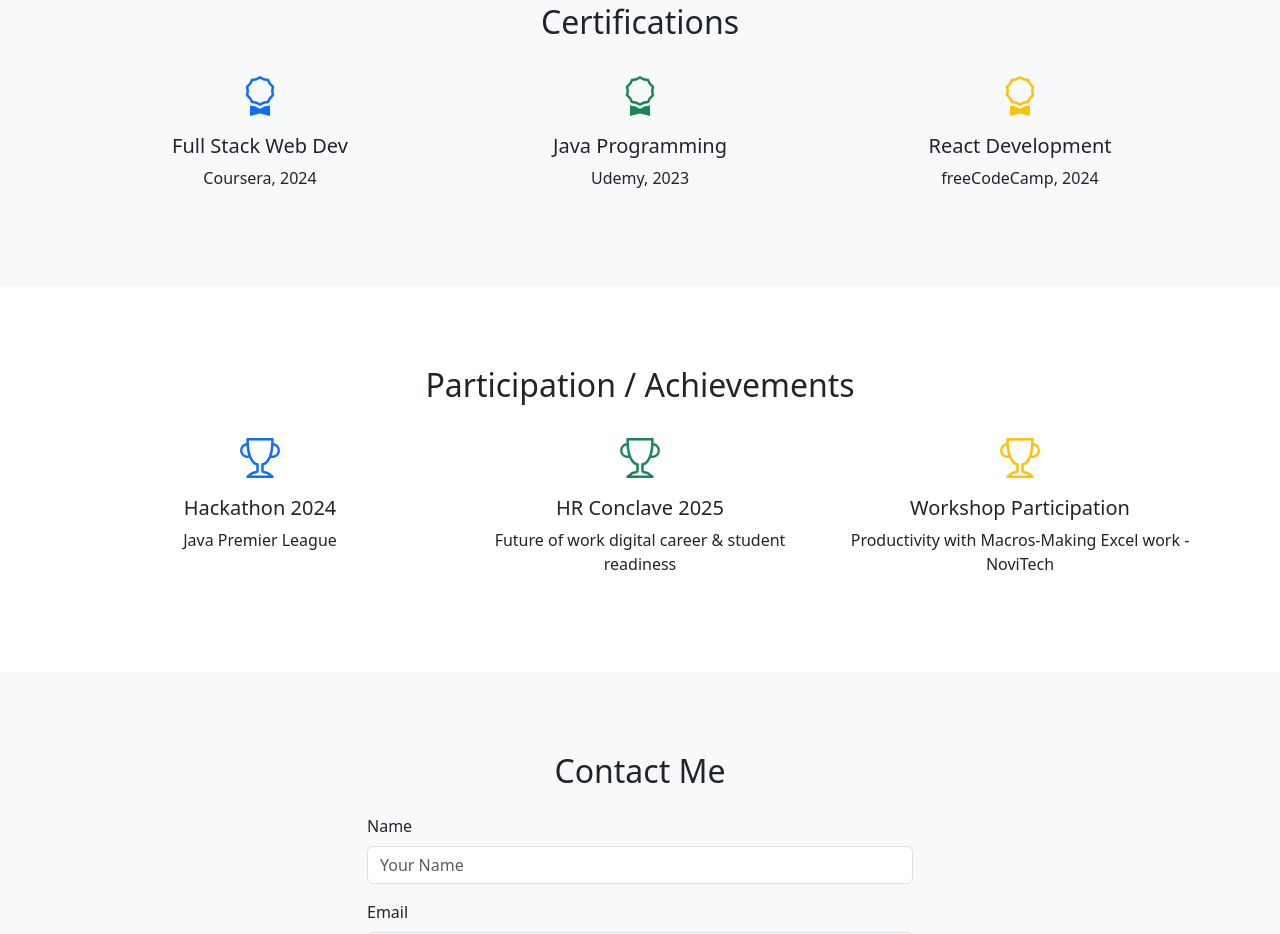
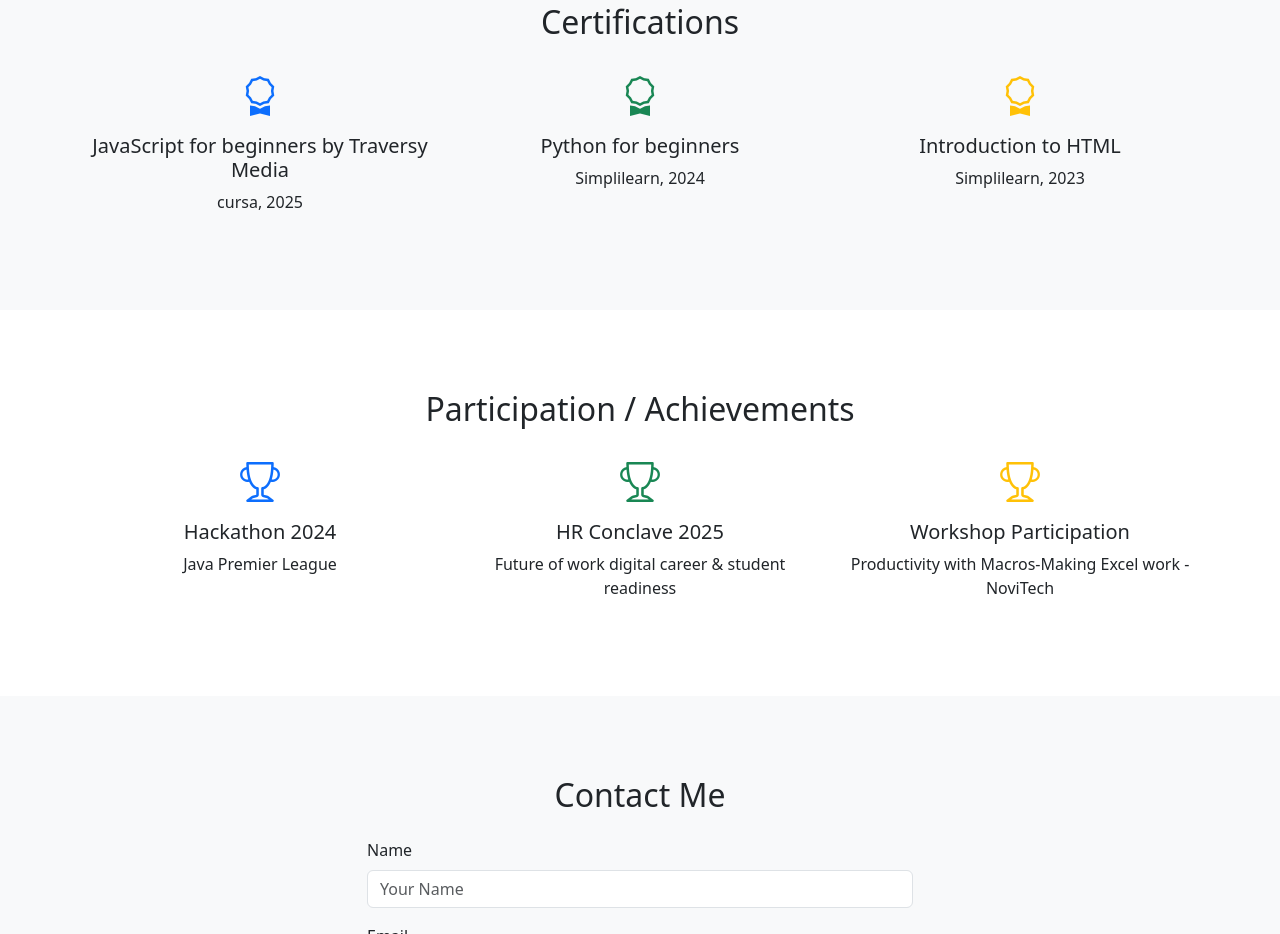
Before and after one commit to 23CABVIJAYADHARSHINIK/portfolio, a plain HTML site: page index.html in a window 1280 px wide. Shown: the part 2036-2970 px from the top of the page. Drawn offline with nearby package versions, Linux system fonts and the light colour scheme.

Commit message:
Restore index.html with original content

```diff
--- a/index.html
+++ b/index.html
@@ -162,18 +162,18 @@ I enjoy converting ideas into real-world projects and continuously improving my
     <div class="row g-4 text-center">
       <div class="col-md-4">
         <i class="bi bi-award fs-1 text-primary"></i>
-        <h5 class="mt-2">Full Stack Web Dev</h5>
-        <p>Coursera, 2024</p>
+        <h5 class="mt-2">JavaScript for beginners by Traversy Media</h5>
+        <p>cursa, 2025</p>
       </div>
       <div class="col-md-4">
         <i class="bi bi-award fs-1 text-success"></i>
-        <h5 class="mt-2">Java Programming</h5>
-        <p>Udemy, 2023</p>
+        <h5 class="mt-2">Python for beginners</h5>
+        <p>Simplilearn, 2024</p>
       </div>
       <div class="col-md-4">
         <i class="bi bi-award fs-1 text-warning"></i>
-        <h5 class="mt-2">React Development</h5>
-        <p>freeCodeCamp, 2024</p>
+        <h5 class="mt-2">Introduction to HTML</h5>
+        <p>Simplilearn, 2023</p>
       </div>
     </div>
   </div>
```
